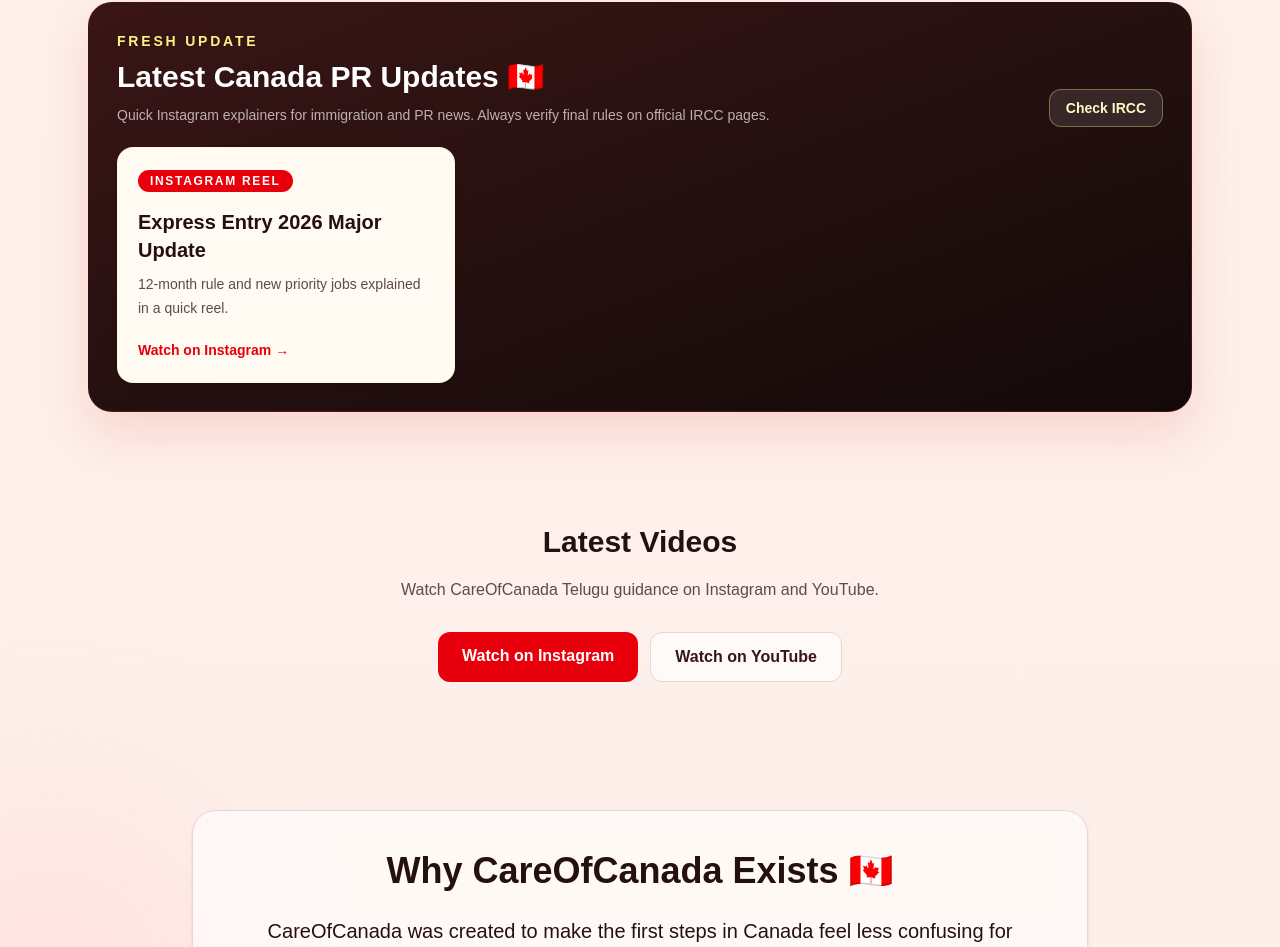
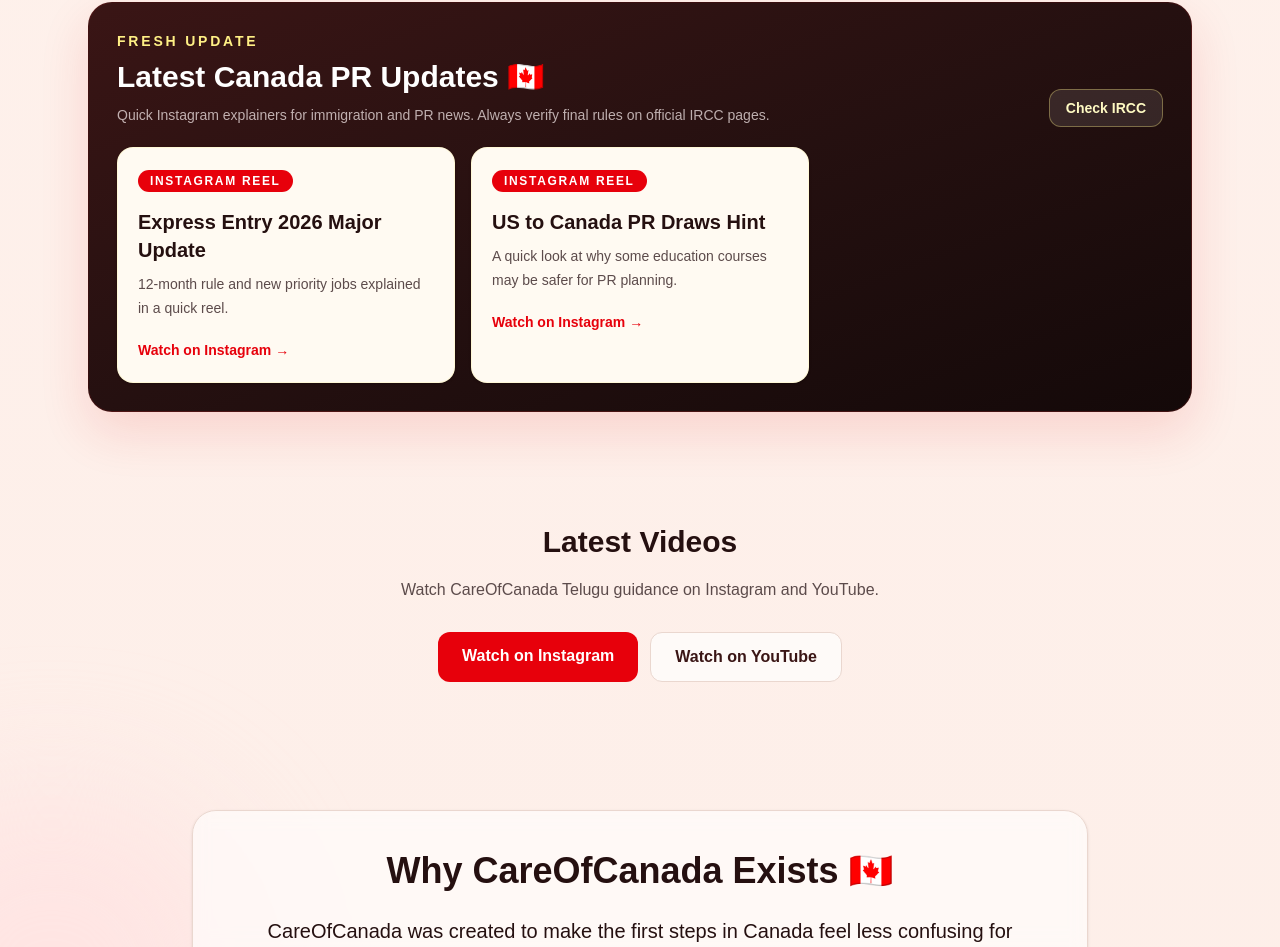
Before and after one commit to PranithhKotamraju/careofcanada, a Next.js app: page / in a window 1280 px wide. Shown: the part 6038-6985 px from the top of the page. Built offline with nearby package versions, Linux system fonts and the light colour scheme.

Commit message:
Add second PR update reel

```diff
--- a/app/page.tsx
+++ b/app/page.tsx
@@ -98,6 +98,11 @@
     title: "Express Entry 2026 Major Update",
     description: "12-month rule and new priority jobs explained in a quick reel.",
     href: "https://www.instagram.com/reel/DU6chiEEp5O/?utm_source=ig_web_copy_link&igsh=MzRlODBiNWFlZA==",
+  },
+  {
+    title: "US to Canada PR Draws Hint",
+    description: "A quick look at why some education courses may be safer for PR planning.",
+    href: "https://www.instagram.com/reel/DUQ9h0QD8O9/?utm_source=ig_web_copy_link&igsh=MzRlODBiNWFlZA==",
   },
 ];
 
```
